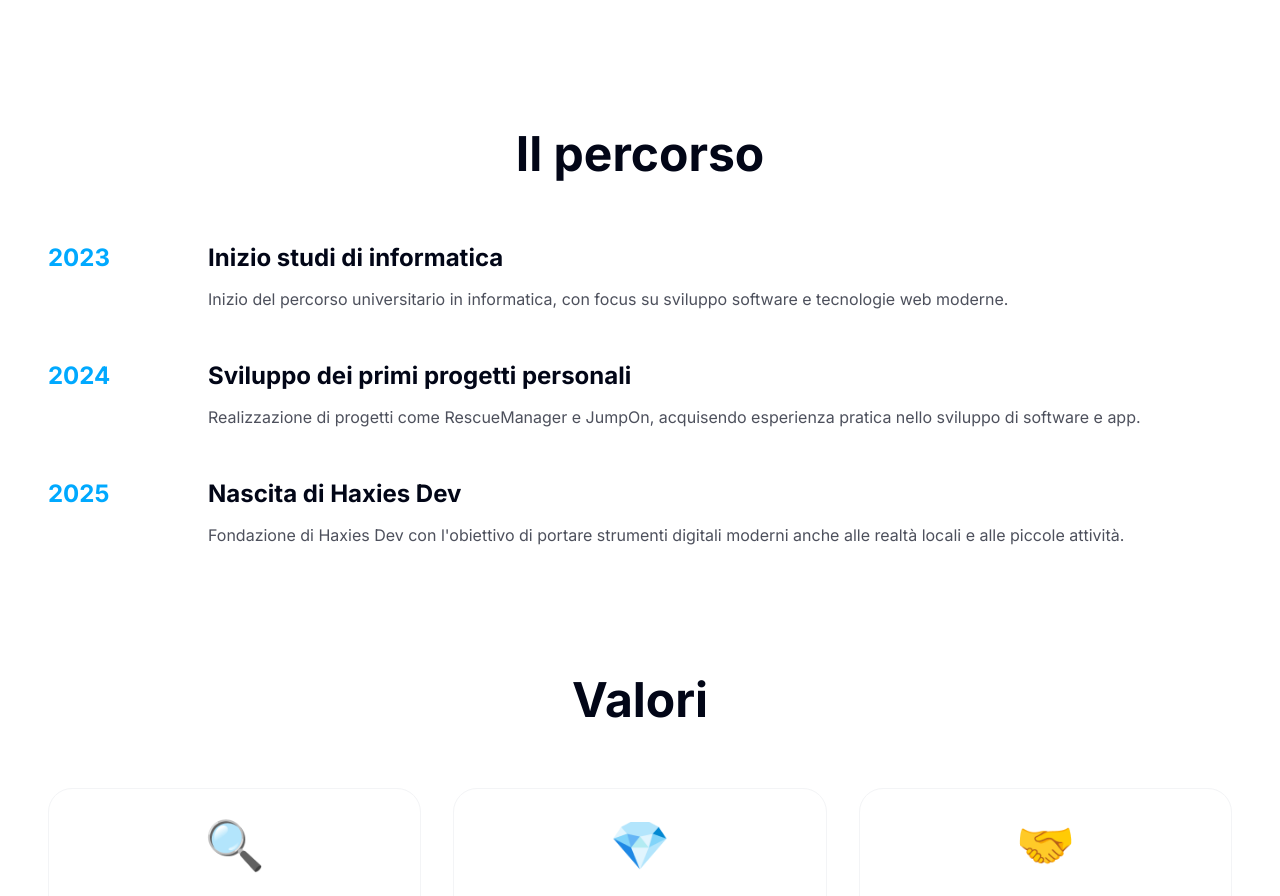
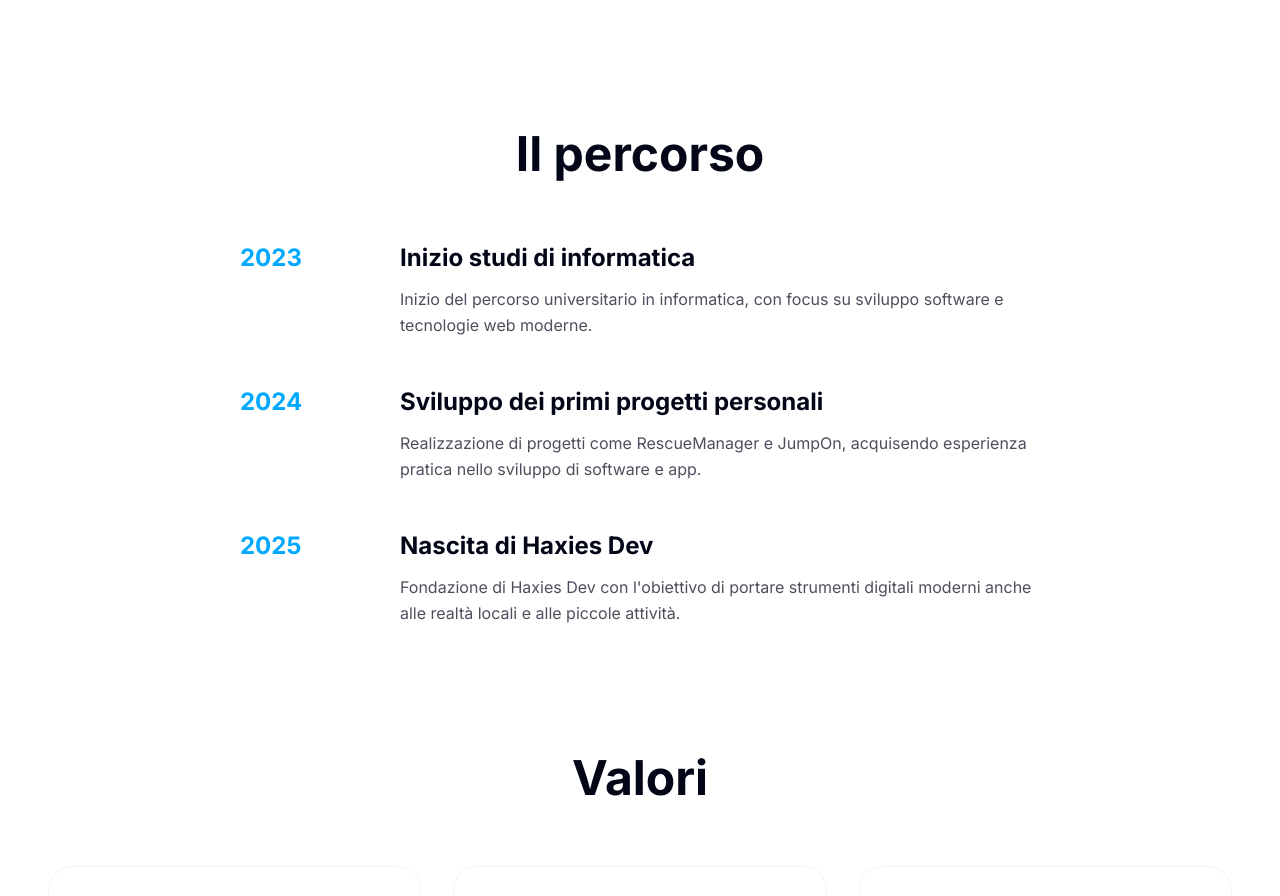
Before and after one commit to Hydr44/haxiesdev, a Next.js app: page /about in a window 1280 px wide. Shown: the part 1340-2236 px from the top of the page. Built offline with nearby package versions, Linux system fonts and the light colour scheme.

Commit message:
Fix: aggiunto supporto per maxWidth 4xl nel componente Section

```diff
--- a/components/Section.tsx
+++ b/components/Section.tsx
@@ -3,7 +3,7 @@
 interface SectionProps {
   children: ReactNode;
   className?: string;
-  maxWidth?: "sm" | "md" | "lg" | "xl" | "2xl" | "7xl";
+  maxWidth?: "sm" | "md" | "lg" | "xl" | "2xl" | "4xl" | "7xl";
 }
 
 export default function Section({
@@ -17,6 +17,7 @@
     lg: "max-w-lg",
     xl: "max-w-xl",
     "2xl": "max-w-2xl",
+    "4xl": "max-w-4xl",
     "7xl": "max-w-7xl",
   };
 
```
